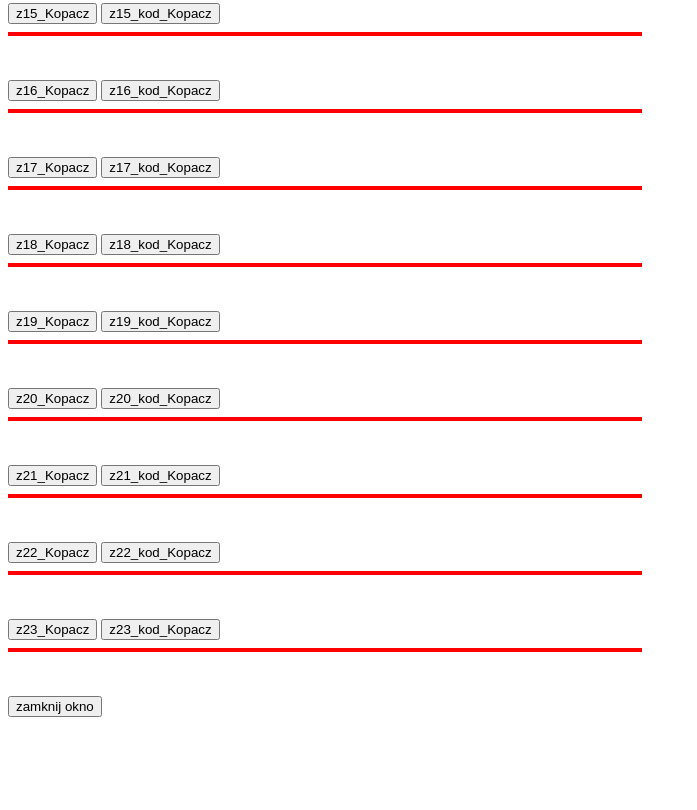
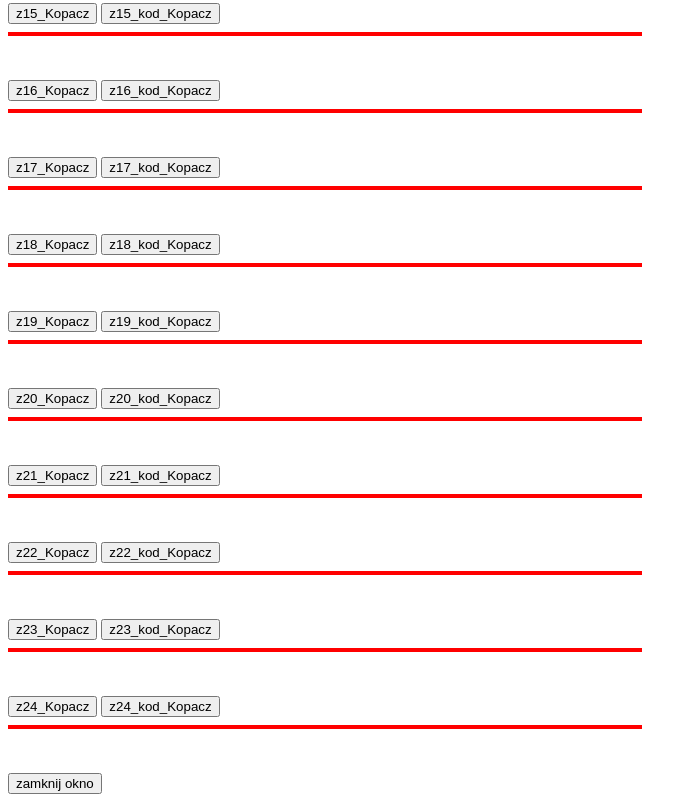
Before and after one commit to akasulmin/Java1, a plain HTML site: page index.html in a window 1280 px wide. Shown: the part 992-1802 px from the top of the page, without its empty margins (0-697 px from the left). Before the commit the page ends 1725 px from the top, so only its background shows below. Drawn offline with Linux system fonts and the light colour scheme.

Commit message:
Update index.html

```diff
--- a/index.html
+++ b/index.html
@@ -147,6 +147,14 @@ window.open("zadanie23_kopa.html","okienko_z23","toolbar=no,directories=no,menub
  {
 window.open("z23_kod.html","okienko_z23_kod","toolbar=no,directories=no,menubar=no,height=380,width=160,top=200,left=400");
  }
+       function WinOpen_z24()
+ {
+window.open("zadanie24_kopa.html","okienko_z24","toolbar=no,directories=no,menubar=no,height=380,width=160,top=200,left=400");
+ }
+   function WinOpen_z24_kod()
+ {
+window.open("z24_kod.html","okienko_z24_kod","toolbar=no,directories=no,menubar=no,height=380,width=160,top=200,left=400");
+ }
 function okno_zamknij()
  {
  window.close()
@@ -214,6 +222,9 @@ function okno_zamknij()
   <input type="button" name="z23" value="z23_Kopacz" onclick="WinOpen_z23(' ')">
  <input type="button" name="z23" value="z23_kod_Kopacz" onclick="WinOpen_z23_kod(' ')">
 <HR SIZE=4 WIDTH=50% ALIGN=LEFT COLOR=red> <br><br>
+  <input type="button" name="z24" value="z24_Kopacz" onclick="WinOpen_z24(' ')">
+ <input type="button" name="z24" value="z24_kod_Kopacz" onclick="WinOpen_z24_kod(' ')">
+<HR SIZE=4 WIDTH=50% ALIGN=LEFT COLOR=red> <br><br>
 <input type="button" value="zamknij okno" onclick="okno_zamknij()"/>
  </form>
 </body>
```
